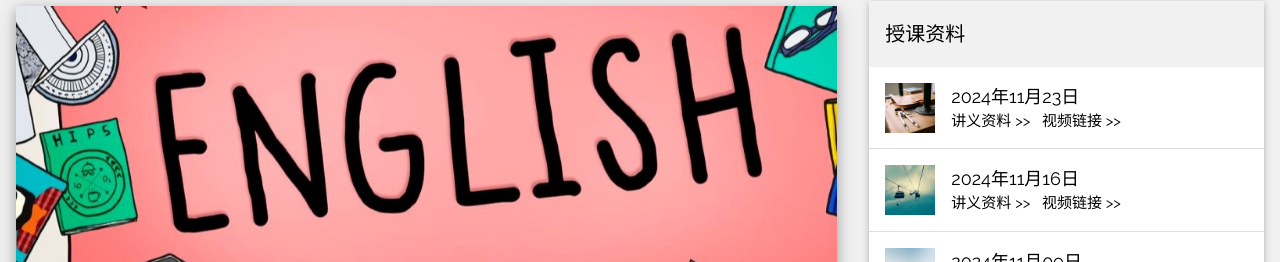
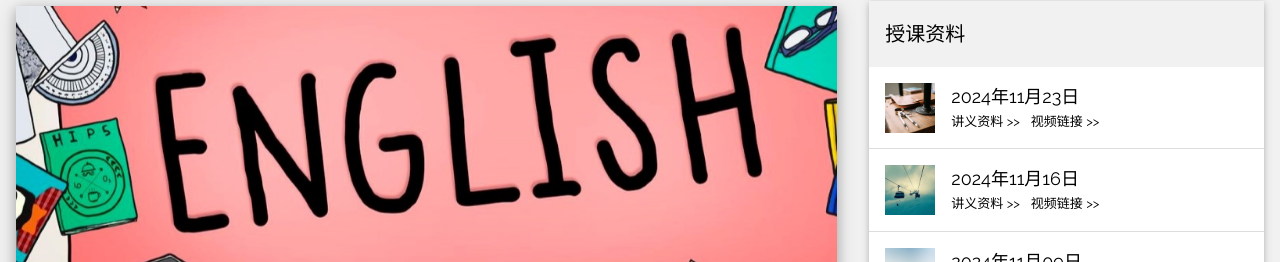
Before and after one commit to myzghub/myclass, a plain HTML site: page index.html in a window 1280 px wide. Shown: the part 601-863 px from the top of the page. Drawn offline with Linux system fonts and the light colour scheme.

Commit message:
Add files via upload

```diff
--- a/index.html
+++ b/index.html
@@ -96,14 +96,14 @@ and is wrapped around the whole page content, except for the footer in this exam
       <li class="w3-padding-16">
         <img src="./images/workshop.jpg" alt="Image" class="w3-left w3-margin-right" style="width:50px">
         <span class="w3-large">2024年11月23日</span><br>
-        <span><a href="class20241123.html" target="_blank">讲义资料 >> </a></span>&nbsp;
-        <span><a href="https://www.bilibili.com/video/BV1uNUDYpEe4/" target="_blank">视频链接 >> </a></span>
+        <span style="font-size: 13px;"><a href="class20241123.html" target="_blank">讲义资料 >> </a></span>&nbsp;
+        <span style="font-size: 13px;"><a href="https://www.bilibili.com/video/BV1uNUDYpEe4/" target="_blank">视频链接 >> </a></span>
       </li>
       <li class="w3-padding-16">
         <img src="./images/gondol.jpg" alt="Image" class="w3-left w3-margin-right" style="width:50px">
         <span class="w3-large">2024年11月16日</span><br>
-        <span><a href="class20241116.html" target="_blank">讲义资料 >> </a></span>&nbsp;
-        <span><a href="class20241109.html" target="_blank">视频链接 >> </a></span>
+        <span style="font-size: 13px;"><a href="class20241116.html" target="_blank">讲义资料 >> </a></span>&nbsp;
+        <span style="font-size: 13px;"><a href="class20241109.html" target="_blank">视频链接 >> </a></span>
       </li>
       <li class="w3-padding-16">
         <img src="./images/skies.jpg" alt="Image" class="w3-left w3-margin-right" style="width:50px">
```
